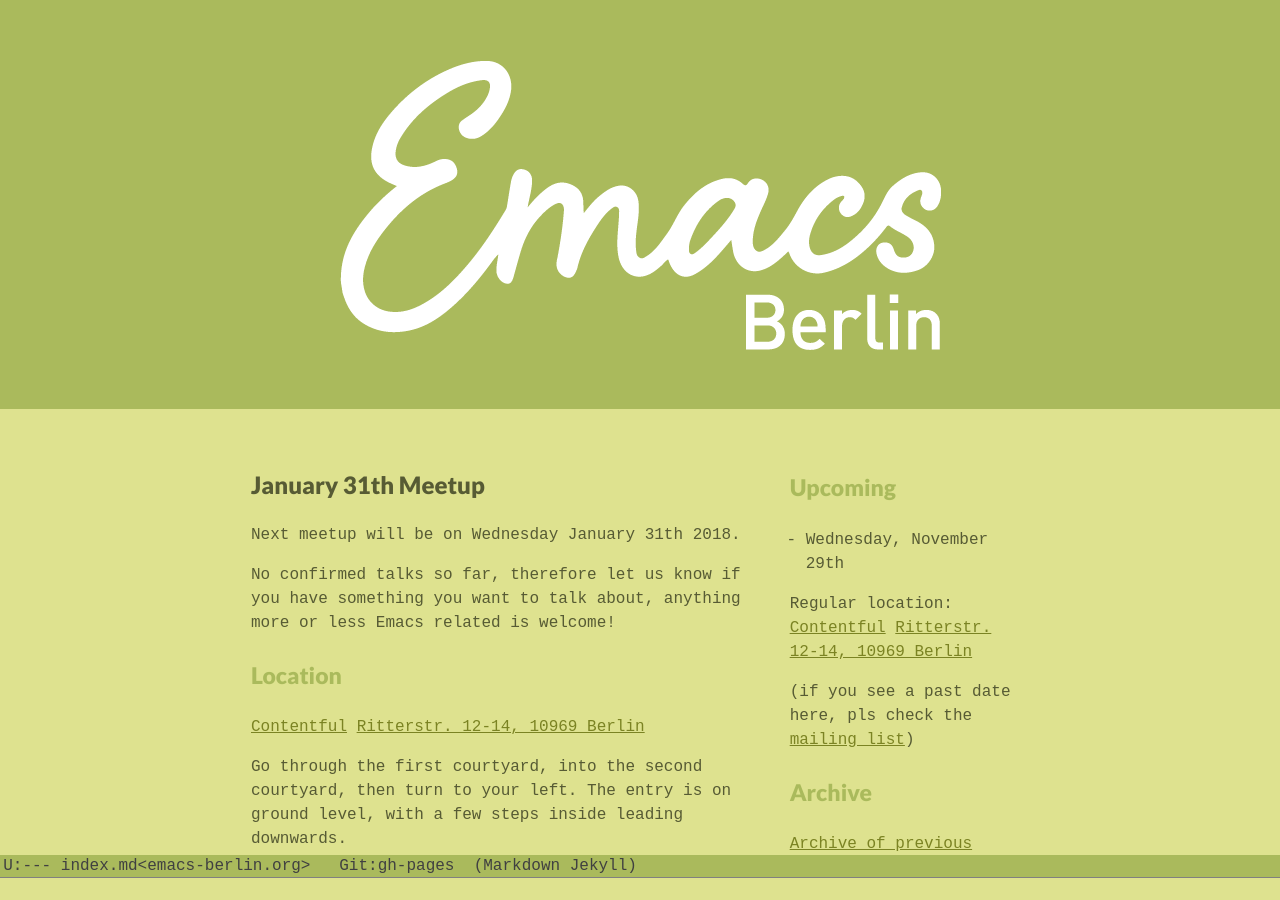
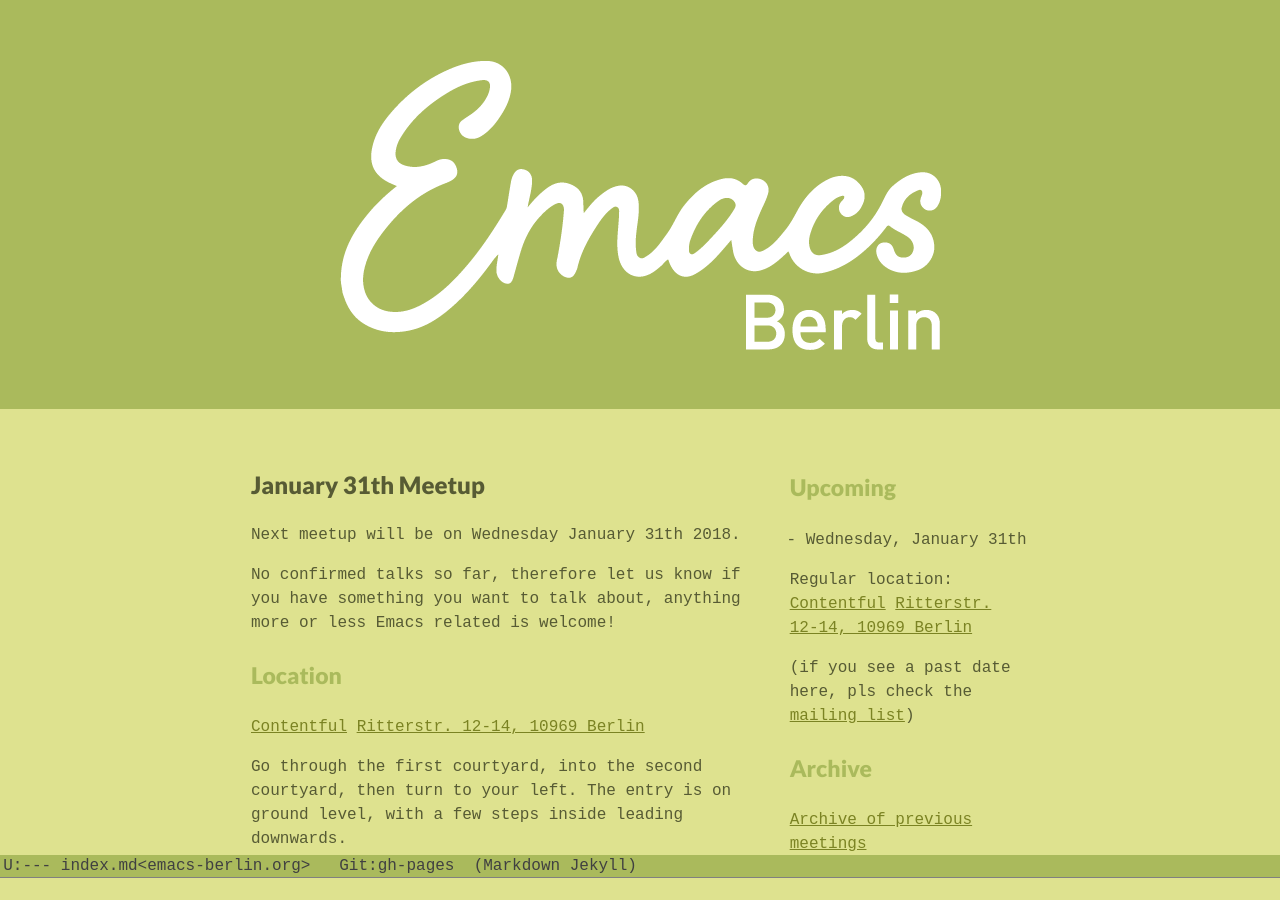
Before and after one commit to emacs-berlin/emacs-berlin.org, a Jekyll site: the page built from index.md, in a window 1280 px wide and 900 px high. Built offline with Jekyll 4.4.1, drawn with Linux system fonts in a browser that asks for light colours.

Commit message:
Next meetup Upcoming set to January 31th

```diff
--- a/index.md
+++ b/index.md
@@ -62,7 +62,7 @@ Non-public contact via email: [organizers email][contact]
 <div class="medium-4 columns">
 ### Upcoming
 
-* Wednesday, November 29th
+* Wednesday, January 31th
 
 <!-- Location: [Babbel (Lesson Nine Gmbh)](https://www.babbel.com/)<br> -->
 <!-- Map: [Max-Beer-Straße 2, 10119 Berlin](https://goo.gl/maps/bXK48PS1qmG2) -->
```
